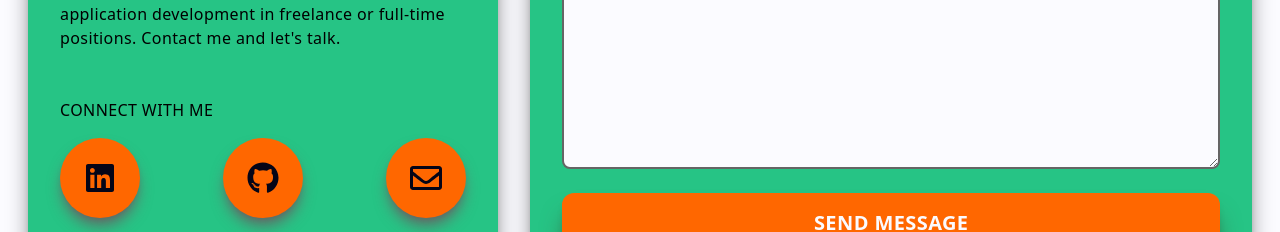
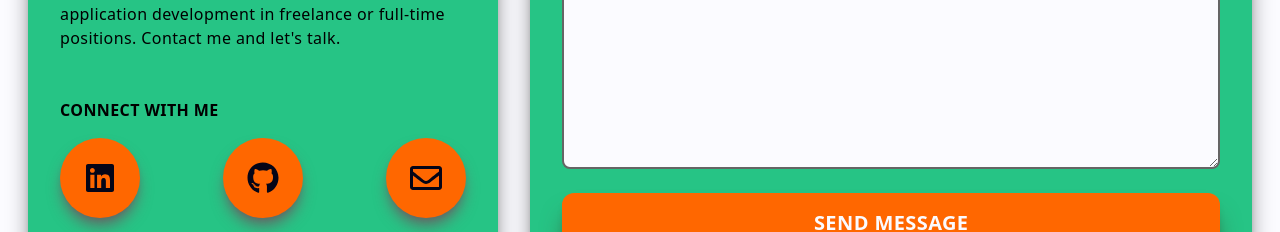
Before and after one commit to baguiar428/Portfolio, a Next.js app: page / in a window 1280 px wide. Shown: the part 3786-4018 px from the top of the page. Built offline with nearby package versions, Linux system fonts and the light colour scheme.

Commit message:
Found minor warning bugs and fixed them. It was related to declaring className as just class. fixed typos and corrected warnings

```diff
--- a/components/Contact.jsx
+++ b/components/Contact.jsx
@@ -49,7 +49,7 @@ const Contact = () => {
                 </p>
               </div>
               <div>
-                <p className="pt-8 uppercase">Connect With Me</p>
+                <p className="pt-8 uppercase font-bold">Connect With Me</p>
                 {/* Container for icons */}
                 <div className="flex items-center justify-between py-4">
                   <a
@@ -122,7 +122,7 @@ const Contact = () => {
                   </div>
                 </div>
                 <div className="flex flex-col py-2">
-                  <label className="uppercase font-bold text-lg py-2">Email <span class="text-red-500">*</span></label>
+                  <label className="uppercase font-bold text-lg py-2">Email <span className="text-red-500">*</span></label>
                   <input
                     className="bg-[#fbfbff] border-2 rounded-lg p-3 flex border-[#656565]"
                     type="email"
@@ -134,7 +134,7 @@ const Contact = () => {
                   />
                 </div>
                 <div className="flex flex-col py-2">
-                  <label className="uppercase font-bold text-lg py-2">Subject <span class="text-red-500">*</span></label>
+                  <label className="uppercase font-bold text-lg py-2">Subject <span className="text-red-500">*</span></label>
                   <input
                     className="bg-[#fbfbff] border-2 rounded-lg p-3 flex border-[#656565]"
                     type="text"
@@ -146,7 +146,7 @@ const Contact = () => {
                   />
                 </div>
                 <div className="flex flex-col py-2">
-                  <label className="uppercase font-bold text-lg py-2">Message <span class="text-red-500">*</span></label>
+                  <label className="uppercase font-bold text-lg py-2">Message <span className="text-red-500">*</span></label>
                   <textarea
                     className=" bg-[#fbfbff] border-2 rounded-lg p-3 border-[#656565]"
                     rows="10"
```
